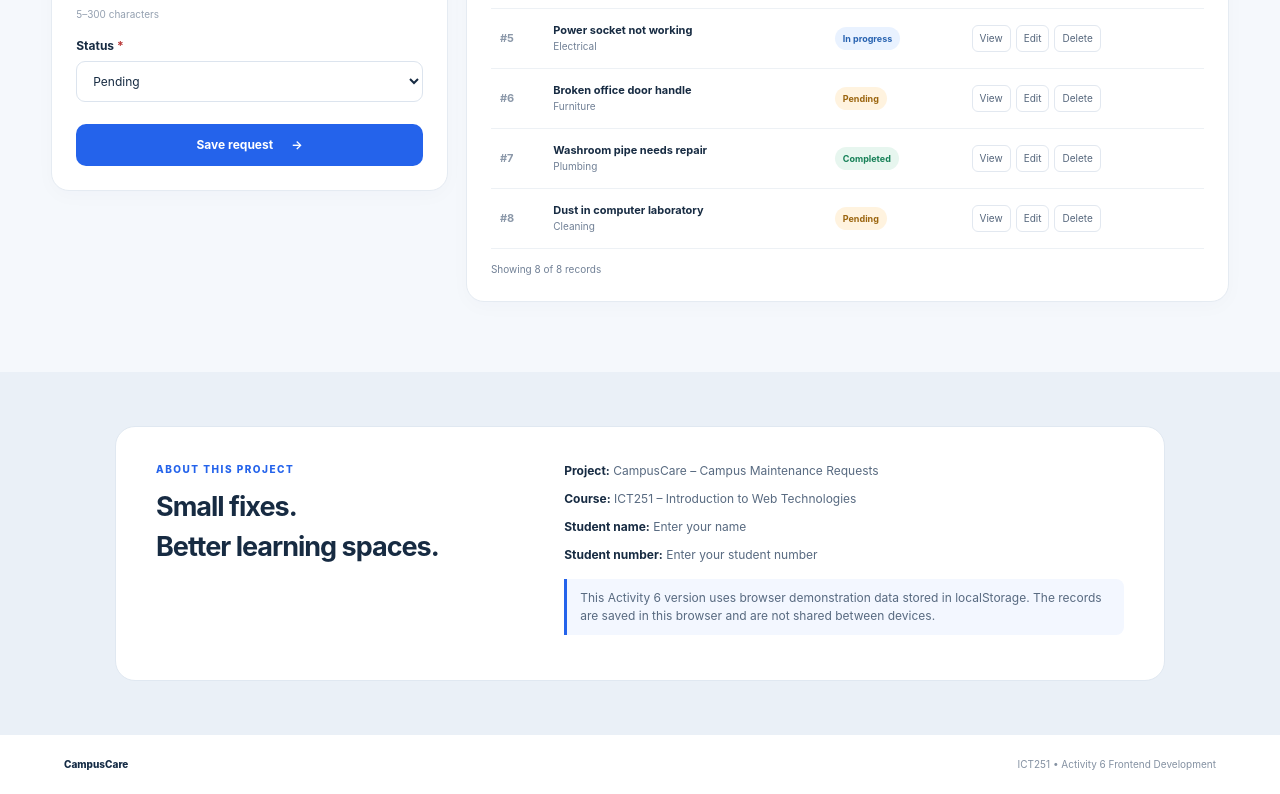
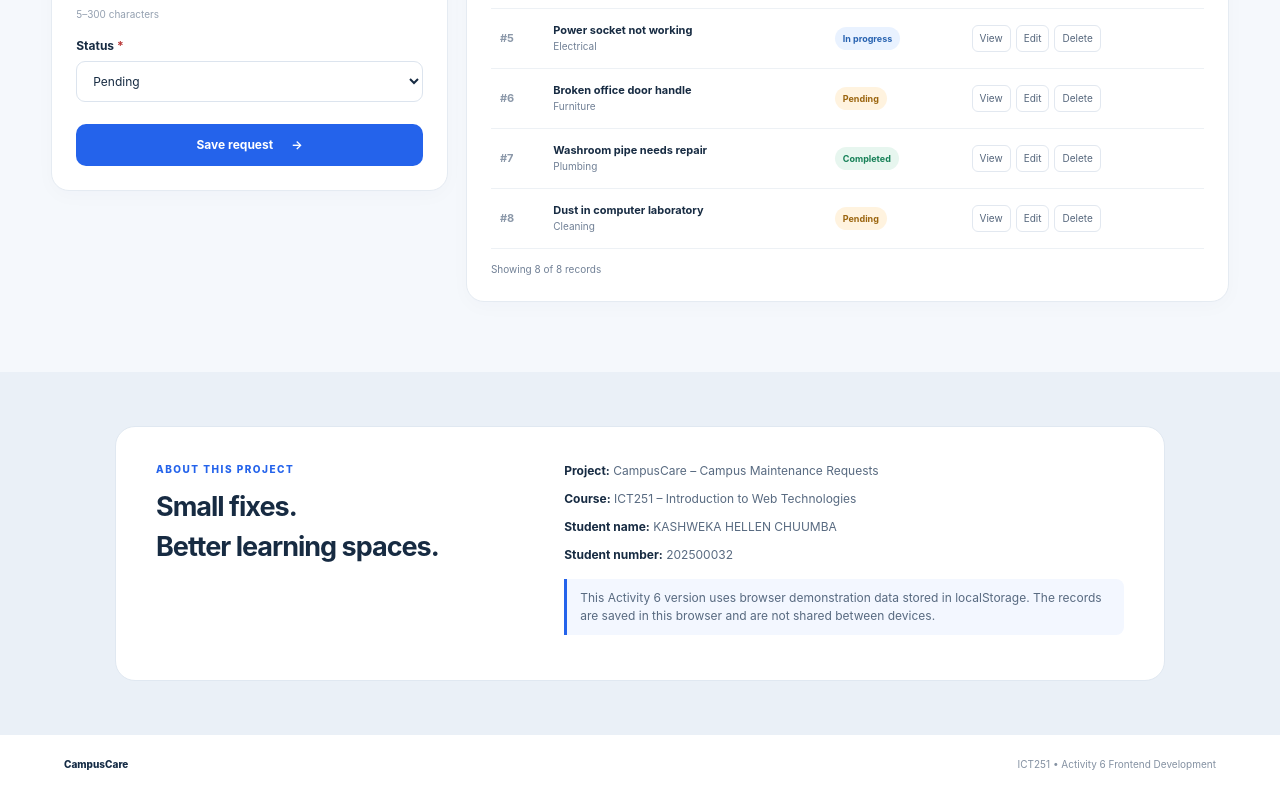
Before and after one commit to kasweka6/activity6-frontend, a plain HTML site: page index.html in a window 1280 px wide. Shown: the part 1186-1980 px from the top of the page. Drawn offline with Linux system fonts and the light colour scheme; files that its build step writes are made by us from their sources; files whose address does not match are found by name.

Commit message:
Update index.html
Updated the student name and student number in the About section of the ICT251 Activity 6 Campus Maintenance Requests frontend project. The project uses HTML5, CSS and JavaScript with browser localStorage for demo data.

```diff
--- a/index.html
+++ b/index.html
@@ -105,8 +105,8 @@
         <div class="about-details">
           <p><strong>Project:</strong> CampusCare – Campus Maintenance Requests</p>
           <p><strong>Course:</strong> ICT251 – Introduction to Web Technologies</p>
-          <p><strong>Student name:</strong> Enter your name</p>
-          <p><strong>Student number:</strong> Enter your student number</p>
+          <p><strong>Student name:</strong> KASHWEKA HELLEN CHUUMBA</p>
+          <p><strong>Student number:</strong> 202500032</p>
           <p class="demo-note">This Activity 6 version uses browser demonstration data stored in localStorage. The records are saved in this browser and are not shared between devices.</p>
         </div>
       </div>
```
